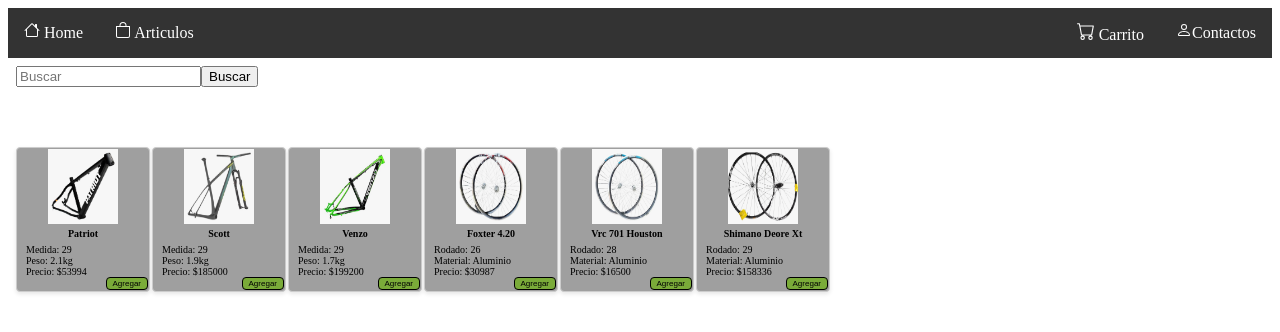
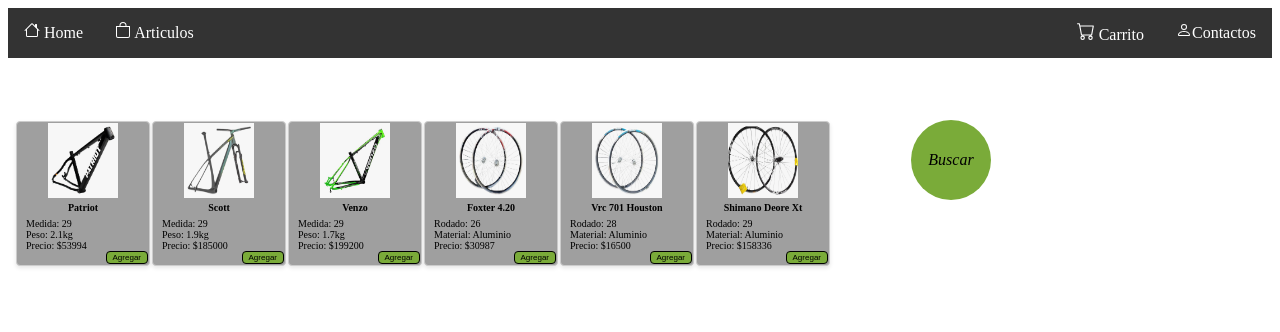
Before and after one commit to Franco-Caviglia/DXBikes, an Angular app: page /articulos in a window 1280 px wide. Shown: the top 332 px of the page. Built offline with nearby package versions, Linux system fonts and the light colour scheme.

Commit message:
barra de busqueda

```diff
--- a/src/app/DXBikes/articulos/articulos.component.css
+++ b/src/app/DXBikes/articulos/articulos.component.css
@@ -66,3 +66,61 @@
   margin-left: 1300;
   float: right;
 }
+
+.container{
+  position:fixed;
+  left: 75%;
+  top: 20%;
+  transform: translate(-50%, -50%);
+  padding: 10px;
+}
+
+input {
+	outline: none;
+	box-sizing: border-box;
+	height: 60px;
+	width: 0px;
+	padding: 0 20px;
+	color: #000;
+	border-radius: 50px;
+	font-size: 20px;
+	border: 1px solid #7AAB39;
+	transition: all .7s ease;
+}
+
+::placeholder {
+	color: grey;
+}
+
+.btn-buscar {
+	position: absolute;
+	right: 0px;
+	top: 0px;
+	width: 80px;
+	height: 80px;
+	background: #7AAB39;
+	line-height: 80px;
+	border-radius: 50%;
+	text-align: center;
+	cursor: pointer;
+	transition: .5s;
+}
+
+.btn-buscar i {
+	font-size: 25px;
+	color: white;
+	line-height: 80px;
+	transition: all .7s ease;
+}
+
+.container:hover input {
+	width: 350px;
+}
+
+.container:hover i{
+	transform: rotate(-360deg);
+}
+
+.btn:hover{
+	background: #cc0000;
+}
--- a/src/app/DXBikes/articulos/articulos.component.html
+++ b/src/app/DXBikes/articulos/articulos.component.html
@@ -2,8 +2,10 @@
     <meta name="viewport" content="width=device-width, initial-scale=1">
 </head>
 <body>
+<div class="container">
     <input class="buscarArticulo" placeholder="Buscar" [(ngModel)]="articuloBuscado">
-    <button class="btn-buscar" (click)="buscarArticulo()">Buscar</button>
+    <i class="btn-buscar" (click)="buscarArticulo()">Buscar</i>
+    </div>
     <div *ngIf="articuloEncontrado!=0">
         <div class="lista-cards">
         <div class="card" *ngFor="let item of listaCoincidencias">
--- a/src/app/DXBikes/articulos/articulos.component.ts
+++ b/src/app/DXBikes/articulos/articulos.component.ts
@@ -2,6 +2,7 @@
 import { ArticuloService } from '../servicios/articuloService';
 import { ArticuloModel } from '../model/articulo-model';
 import { CarritoService } from '../servicios/carrito-service';
+import { ThisReceiver } from '@angular/compiler';
 
 @Component({
   selector: 'app-articulos',
@@ -17,6 +18,8 @@
   public listaCoincidencias: Array<any> = [];
   public articuloBuscado: any; //Este va a ser llamado desde el input del html;
   public articuloEncontrado: any;
+  public ruedaFiltrada: boolean = false //nos va a decir si el checkbox del filtro de ruedas esta tildado
+  public cuadroFiltrado: boolean = false // nos va a decir si el checkbox de filtro de ruedas esta tildado
 
 
   // @Input() dataEntrante: any;
@@ -46,8 +49,21 @@
         this.articuloEncontrado = this.articulos.indexOf(elemento);
         this.listaCoincidencias.push(this.articulos[this.articuloEncontrado]);
       }
+
+      // if(this.ruedaFiltrada == true)[
+      //   this.articuloEncontrado = this.articulos.indexOf(elemento)
+      // ]
+
     })
   }
 
+  // filtroRueda(){
+
+  //   if(this.ruedaFiltrada == false){
+  //     this.ruedaFiltrada = true
+  //   }else{
+  //     this.ruedaFiltrada = false
+  //   }
+
 
 }
```
Also changed, not shown: 1 other file (tests, documents, lock files or other folders).
